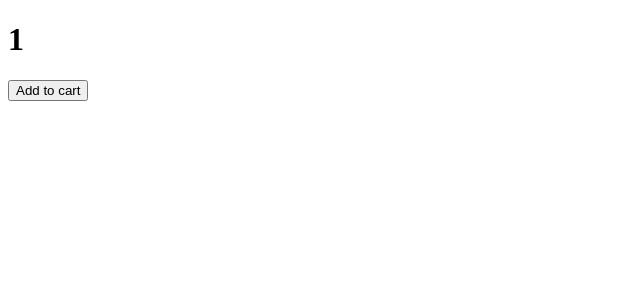
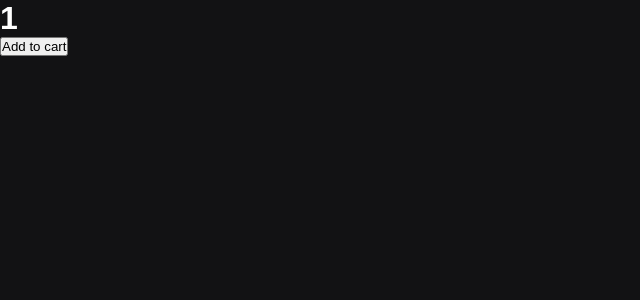
Before and after one commit to flavioro/course-nextjs, a Next.js app: page /catalog/products/1 in a window 1280 px wide. Shown: the top 300 px of the page, without its empty margins (0-640 px from the left). Built offline with nearby package versions, Linux system fonts and the light colour scheme.

Commit message:
Add styled-components to styles

```diff
--- /dev/null
+++ b/babel.config.js
@@ -0,0 +1,4 @@
+module.exports = {
+  presets: ["next/babel"],
+  plugins: [["styled-components", { "ssr": true }]]
+}
--- a/package.json
+++ b/package.json
@@ -10,11 +10,14 @@
   "dependencies": {
     "next": "10.0.1",
     "react": "17.0.1",
-    "react-dom": "17.0.1"
+    "react-dom": "17.0.1",
+    "styled-components": "^5.2.1"
   },
   "devDependencies": {
     "@types/node": "^14.14.7",
     "@types/react": "^16.9.56",
+    "@types/styled-components": "^5.1.4",
+    "babel-plugin-styled-components": "^1.12.0",
     "typescript": "^4.0.5"
   }
 }
--- a/src/pages/_app.tsx
+++ b/src/pages/_app.tsx
@@ -1,3 +1,10 @@
+import GlobalStyle from "@/styles/GlobalStyle";
+
 export default function MyApp({ Component, pageProps }) {
-  return <Component {...pageProps} />
+  return (
+    <>
+      <GlobalStyle />
+      <Component {...pageProps} />
+    </>
+  )
 }
--- /dev/null
+++ b/src/styles/GlobalStyle.ts
@@ -0,0 +1,14 @@
+import { createGlobalStyle } from "styled-components";
+
+export default createGlobalStyle`
+  * {
+    margin: 0;
+    padding: 0;
+  }
+
+  body {
+    background: #121214;
+    color: #FFF;
+    font-family: Arial, Helvetica, sans-serif;
+  }
+`
--- /dev/null
+++ b/src/styles/pages/Home.ts
@@ -0,0 +1,5 @@
+import styled from 'styled-components'
+
+export const Title = styled.h1`
+  color: #8257e4
+`
```
Also changed, not shown: src/pages/index.tsx (+4 -3 lines), 1 other file (tests, documents, lock files or other folders).
